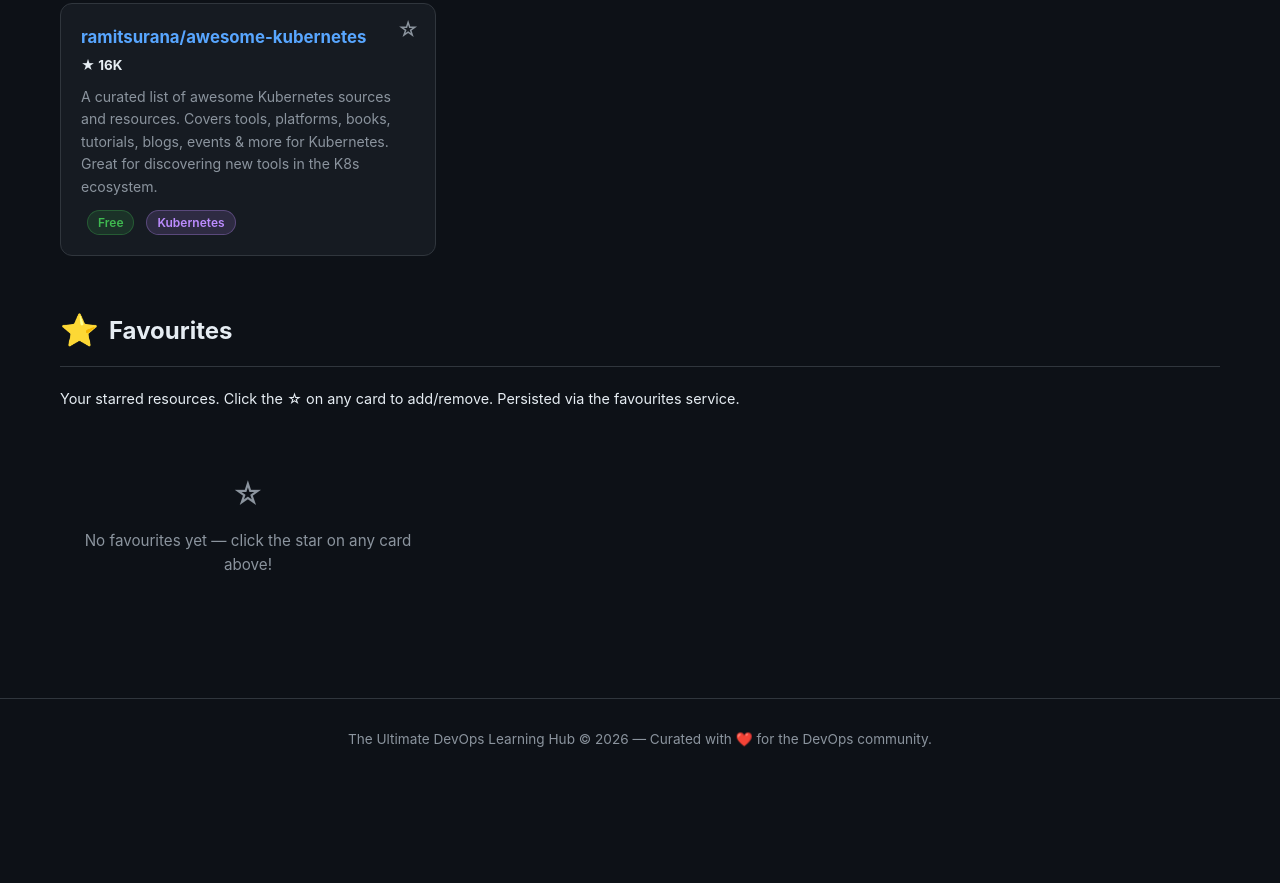
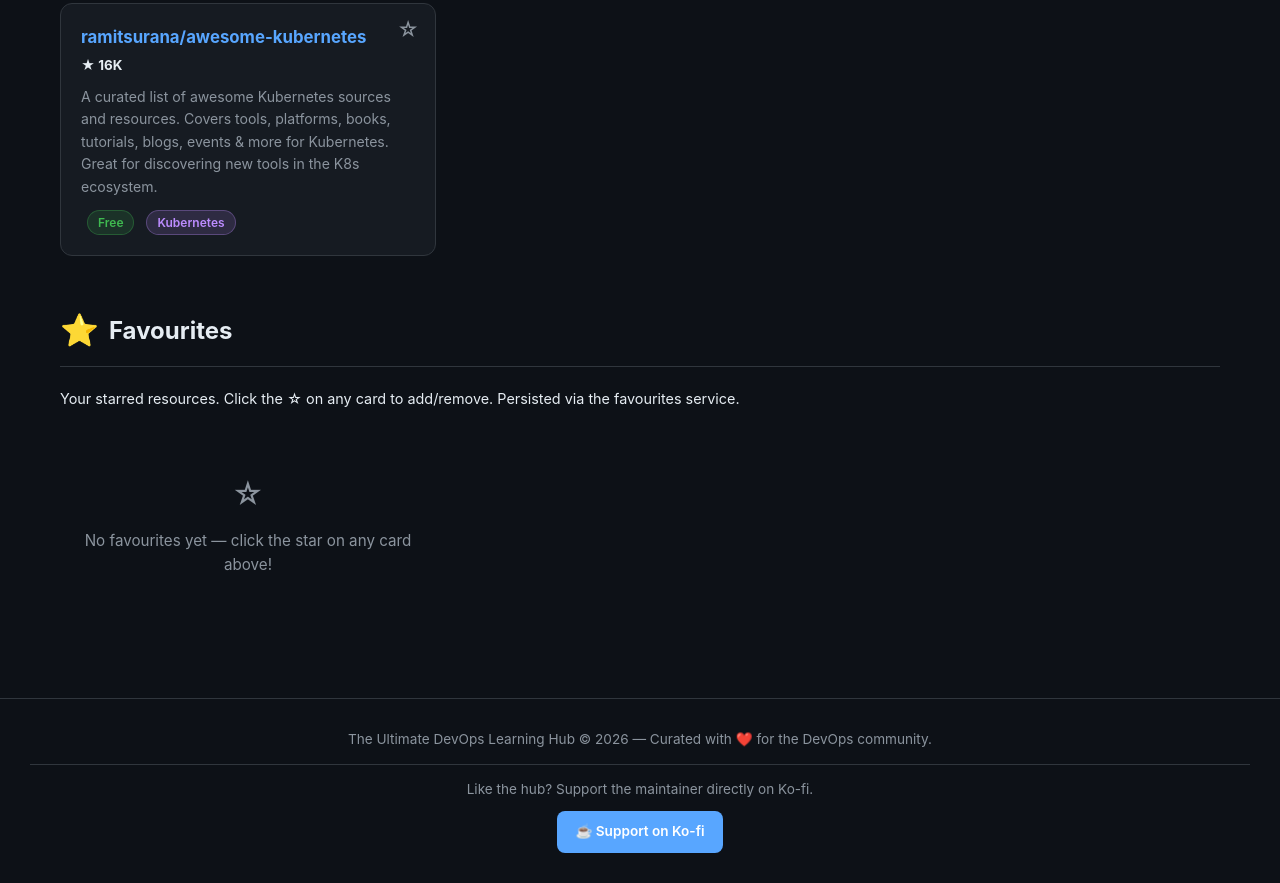
Before and after one commit to ShubhamBhavsar101/Agentic-AI, a plain HTML site: page devops-learning-hub/devops-learning-hub.html in a window 1280 px wide. Shown: the part 8904-9787 px from the top of the page. Before the commit the page ends 9684 px from the top, so only its background shows below. Drawn offline with Linux system fonts and the light colour scheme; no server answers.

Commit message:
add Ko-fi support link to footer

```diff
--- a/devops-learning-hub/devops-learning-hub.css
+++ b/devops-learning-hub/devops-learning-hub.css
@@ -569,6 +569,29 @@
   font-size: 0.85em;
   border-top: 1px solid var(--border);
 }
+.footer-support {
+  margin-top: 14px;
+  padding-top: 14px;
+  border-top: 1px solid var(--border);
+  display: flex;
+  flex-direction: column;
+  align-items: center;
+  gap: 10px;
+}
+.footer-support a {
+  background: var(--link);
+  color: #fff;
+  padding: 10px 18px;
+  border-radius: var(--radius-sm);
+  font-weight: 600;
+  text-decoration: none;
+  transition: opacity 0.2s, background 0.2s;
+}
+.footer-support a:hover {
+  opacity: 0.85;
+  text-decoration: none;
+  background: var(--link-hover);
+}
 
 /* ── Responsive ───────────────────────────────────────── */
 @media (max-width: 768px) {
--- a/devops-learning-hub/devops-learning-hub.html
+++ b/devops-learning-hub/devops-learning-hub.html
@@ -969,6 +969,10 @@
 
 <footer>
   <p>The Ultimate DevOps Learning Hub &copy; 2026 &mdash; Curated with ❤️ for the DevOps community.</p>
+  <div class="footer-support">
+    <p>Like the hub? Support the maintainer directly on Ko-fi.</p>
+    <a href="https://ko-fi.com" target="_blank" rel="noopener">☕ Support on Ko-fi</a>
+  </div>
 </footer>
 
 <script src="devops-learning-hub.js"></script>
```
